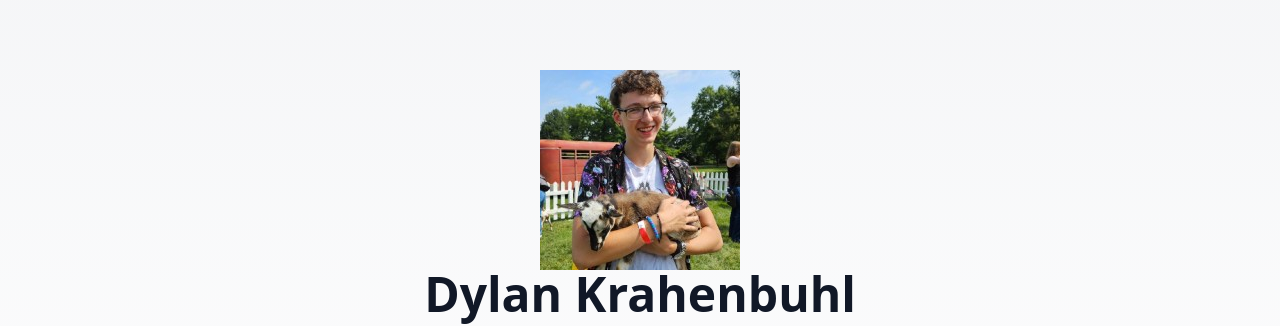
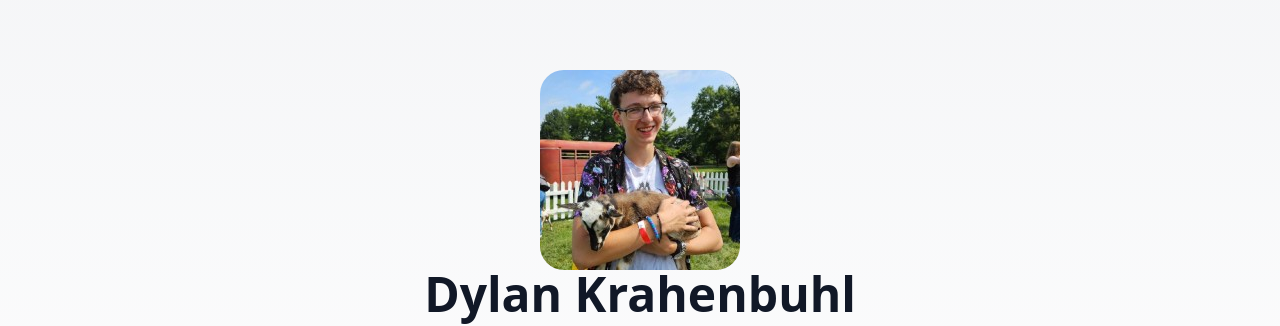
Before and after one commit to xaenogenetical/xaenogenetical.github.io, a React (Vite) app: page / in a window 1280 px wide. Shown: the part 152-478 px from the top of the page. Built offline with nearby package versions, Linux system fonts and the light colour scheme.

Commit message:
round out pfp

```diff
--- a/src/App.jsx
+++ b/src/App.jsx
@@ -83,6 +83,7 @@ function App() {
 				<img
 					src={pfp}
 					alt='Headshot'
+					className='rounded-3xl'
 				></img>
 				<h1 className='text-5xl font-bold mb-4'>Dylan Krahenbuhl</h1>
 				<p className='text-xl text-gray-700 mb-6'>Full Stack Developer</p>
```
